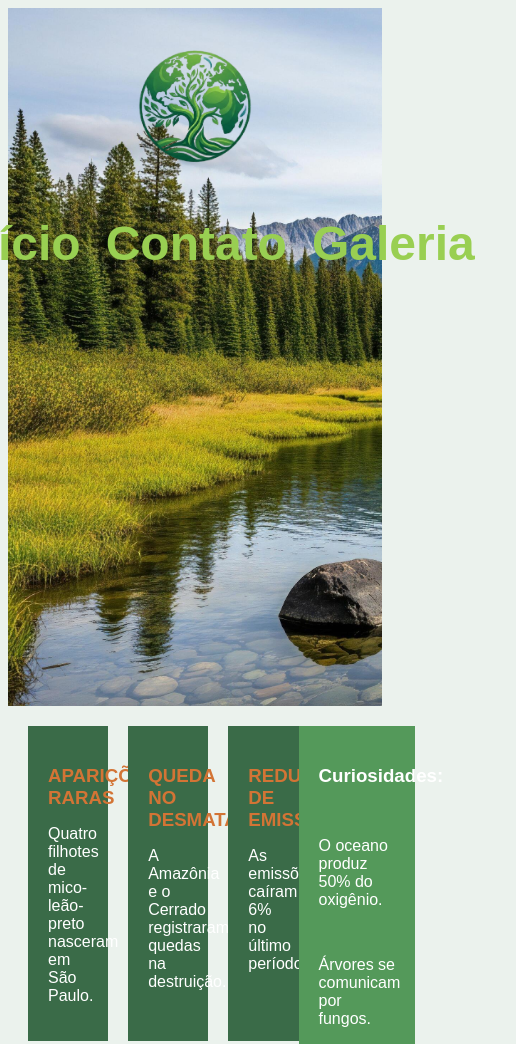
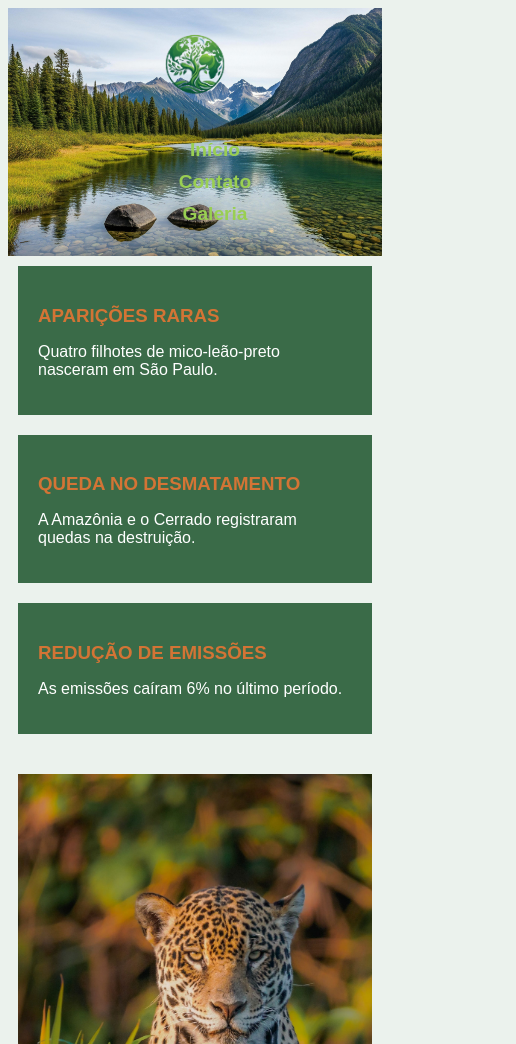
Before and after one commit to andreisantosss/atividade-natureza-andreisantos, a plain HTML site: page index.html in a window 390 px wide. Shown: the top 1044 px of the page, 516 px wide, since content can reach past the window. Drawn offline with Linux system fonts and the light colour scheme.

Commit message:
Add files via upload

```diff
--- a/style.css
+++ b/style.css
@@ -133,3 +133,45 @@ footer {
     grid-column: 1 / -1;
     object-position: center 30%;
     }
+
+    @media (max-width: 768px) {
+
+    header {
+        height: auto;
+        padding: 15px;
+    }
+
+    header img {
+        height: 5rem;
+    }
+
+    nav ul {
+        flex-direction: column;
+        align-items: center;
+        gap: 10px;
+    }
+
+    nav a {
+        font-size: 1.2rem;
+    }
+
+    .container {
+        flex-direction: column;
+        padding: 10px;
+    }
+
+    main {
+        width: 100%;
+        grid-template-columns: 100%;
+    }
+
+    aside {
+        width: 100%;
+    }
+
+    footer {
+        flex-direction: column;
+        text-align: center;
+        gap: 20px;
+    }
+}
```
